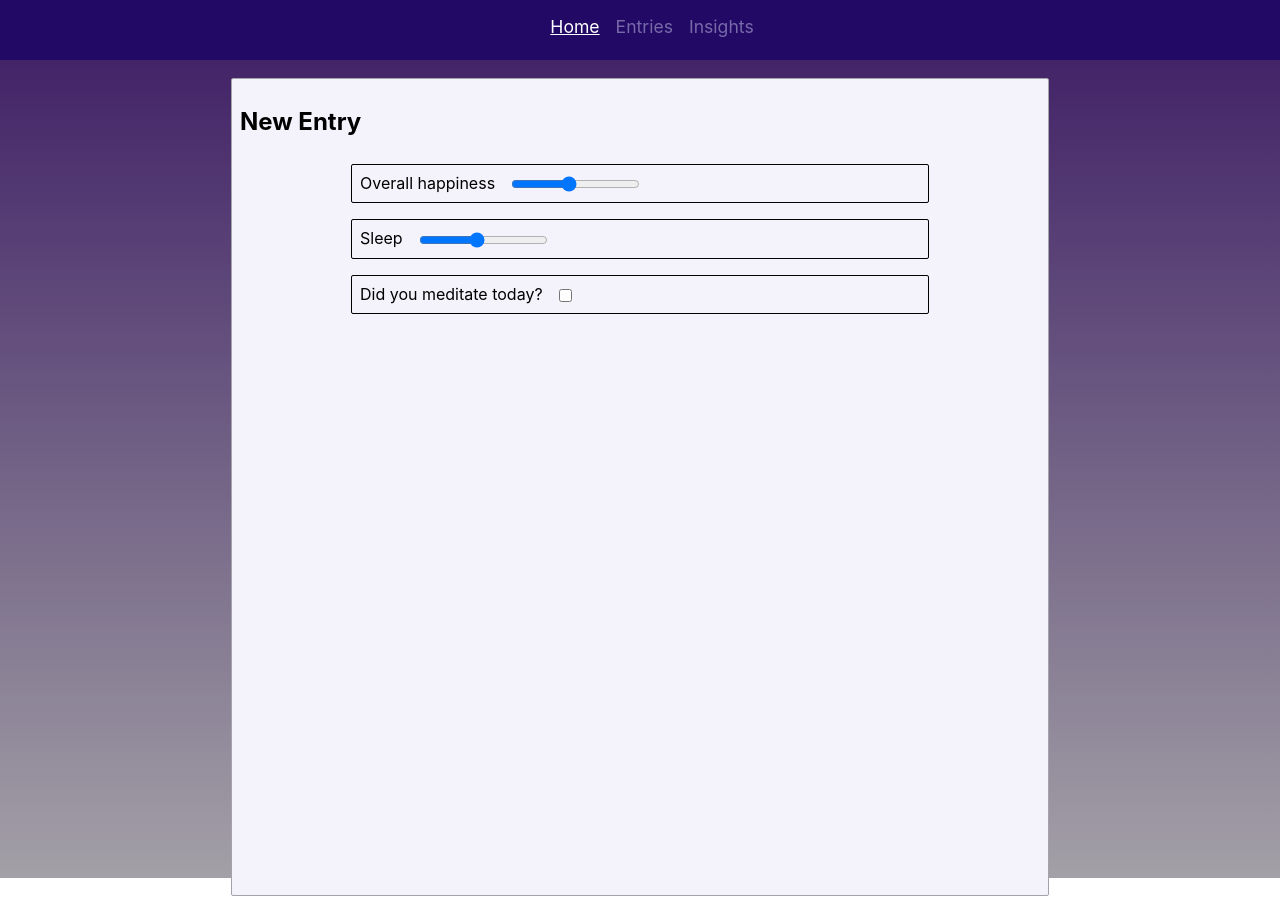
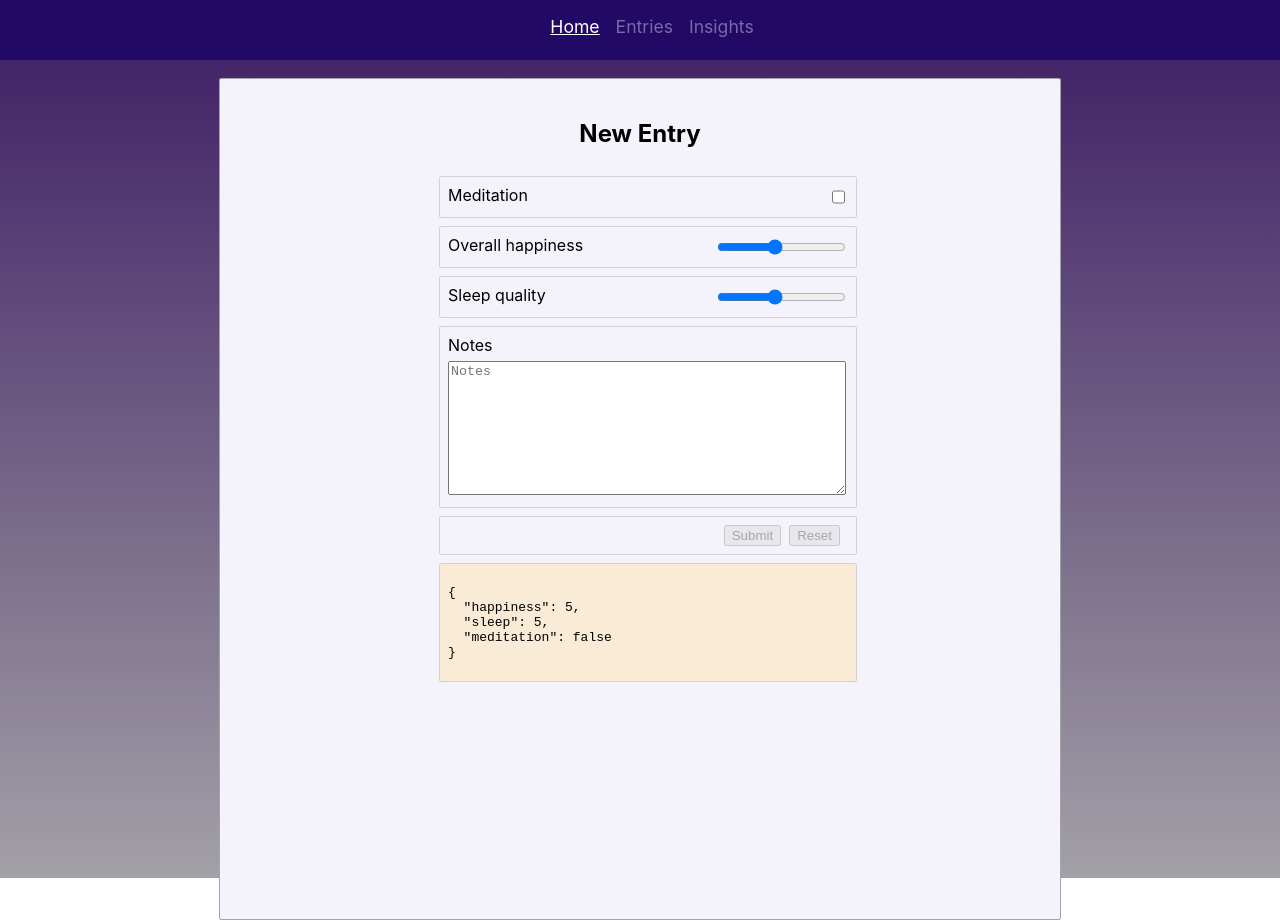
Before and after one commit to Jonezky/mindful-diary, a React (Create React App) app: page / in a window 1280 px wide. Before the commit the page ends 896 px from the top, so only its background shows below. Built offline with nearby package versions, Linux system fonts and the light colour scheme.

Commit message:
Rewrite form and formElement with react-final-form

```diff
--- a/package.json
+++ b/package.json
@@ -3,8 +3,10 @@
   "version": "0.1.0",
   "private": true,
   "dependencies": {
+    "final-form": "^4.18.5",
     "react": "^16.9.0",
     "react-dom": "^16.9.0",
+    "react-final-form": "^6.3.0",
     "react-router-dom": "^5.0.1",
     "react-scripts": "3.1.2"
   },
--- a/src/UI/Layout/layout.module.css
+++ b/src/UI/Layout/layout.module.css
@@ -1,3 +1,14 @@
+.mainBody {
+    background: #432468;
+    background: -moz-linear-gradient(top, #432468 0%, #7c6f8c 60%, #a3a0a7 100%);
+    background: -webkit-linear-gradient(top, #432468 0%,#7c6f8c 60%,#a3a0a7 100%);
+    background: linear-gradient(to bottom, #432468 0%,#7c6f8c 60%,#a3a0a7 100%);
+    filter: progid:DXImageTransform.Microsoft.gradient( startColorstr='#432468', endColorstr='#a3a0a7',GradientType=0 );
+    height: 100vh;
+    width: 100%;
+    padding-top: 18px;
+}
+
 .mainContent {
     width: 50%;
     min-width: 800px;
@@ -7,17 +18,12 @@
     border: 1px #A4A2AA solid;
     border-radius: 2px;
     display: flex;
-    box-shadow: 4px 4px 4px 0px rgba(128,128,128,0.75) 0px 0 15px;
+    justify-content: center;
+    box-shadow: 4px 4px 4px 0px rgba(128,128,128,1) 0px 0 15px;
     background-color: #F4F2FA;
-    padding: 8px;
+    padding: 20px;
 }
 
-.mainBody {
-    background: #432468;
-    background: -moz-linear-gradient(top, #432468 0%, #7c6f8c 60%, #a3a0a7 100%);
-    background: -webkit-linear-gradient(top, #432468 0%,#7c6f8c 60%,#a3a0a7 100%);
-    background: linear-gradient(to bottom, #432468 0%,#7c6f8c 60%,#a3a0a7 100%);
-    filter: progid:DXImageTransform.Microsoft.gradient( startColorstr='#432468', endColorstr='#a3a0a7',GradientType=0 );
-    height: 100vh;
-    padding-top: 18px;
+h2 {
+    text-align: center;
 }
--- a/src/components/entryForm/entryForm.js
+++ b/src/components/entryForm/entryForm.js
@@ -1,16 +1,82 @@
 import React from 'react';
 import classes from './entryForm.module.css';
 import FormElement from './formElement/formElement';
+import {Form, Field} from 'react-final-form';
 
 const EntryForm = () => {
-    return (
-        <div className={classes.main}>
-            <h2>New Entry</h2>
-            <FormElement type="range" name="happiness" text="Overall happiness"/>
-            <FormElement type="range" name="sleep" text="Sleep" />
-            <FormElement type="checkbox" name="meditation" text="Did you meditate today?"/>
-        </div>
-    )
-}
+  const oldForm = (
+    <div className={classes.main}>
+      <h2>New Entry</h2>
+      <FormElement type="range" name="happiness" text="Overall happiness" />
+      <FormElement type="range" name="sleep" text="Sleep" />
+      <FormElement
+        type="checkbox"
+        name="meditation"
+        text="Did you meditate today?"
+      />
+    </div>
+  );
+
+  const sleep = ms => new Promise(resolve => setTimeout(resolve, ms));
+
+  const onSubmit = async values => {
+    await sleep(300);
+    window.alert(JSON.stringify(values, 0, 2));
+  };
+
+  const newForm = (
+    <>
+      <div className={classes.main}>
+        <h2>New Entry</h2>
+        <Form
+          onSubmit={onSubmit}
+          initialValues={{happiness: 5, sleep: 5, meditation: false}}
+          render={({handleSubmit, form, submitting, pristine, values}) => (
+            <form onSubmit={handleSubmit}>
+              <FormElement
+                type="checkbox"
+                name="meditation"
+                text="Meditation"
+              />
+
+              <FormElement
+                type="range"
+                name="happiness"
+                text="Overall happiness"
+              />
+
+              <FormElement
+                type="range"
+                name="sleep"
+                text="Sleep quality"
+              />
+
+              <FormElement type="notes" placeholder="Notes" />
+
+              <div className={classes.buttons}>
+                <button type="submit" disabled={submitting || pristine}>
+                  Submit
+                </button>
+
+                <button
+                  type="button"
+                  onClick={form.reset}
+                  disabled={submitting || pristine}
+                >
+                  Reset
+                </button>
+              </div>
+              <div className={classes.preview}>
+                <pre>{JSON.stringify(values, 0, 2)}</pre>
+              </div>
+            </form>
+          )}
+        />
+      </div>
+    </>
+  );
+
+  return newForm;
+};
 
 export default EntryForm;
--- a/src/components/entryForm/entryForm.module.css
+++ b/src/components/entryForm/entryForm.module.css
@@ -2,4 +2,29 @@
   width: 100%;
   display: flex;
   flex-flow: column;
+  justify-content: flex-start;
+  align-items: center;
 }
+
+.buttons, .preview {
+  border-radius: 2px;
+  margin: 8px auto;
+  padding: 8px;
+  width: 70%;
+  min-width: 400px;
+  border: 1px solid lightgray;
+  margin-left: 1rem;
+}
+
+.buttons {
+  display: flex;
+  justify-content: flex-end;
+}
+
+button {
+  margin-right: 8px;
+}
+
+.preview {
+  background-color: antiquewhite;
+}
--- a/src/components/entryForm/formElement/formElement.js
+++ b/src/components/entryForm/formElement/formElement.js
@@ -1,46 +1,60 @@
 import React from 'react';
 import classes from './formElement.module.css';
+import {Field} from 'react-final-form';
 
 const FormElement = props => {
+  const chooseElement = props => {
+    switch (props.type) {
+      case 'checkbox':
+        return checkbox;
+      case 'range':
+        return range;
+      case 'notes':
+        return notes;
 
-    const chooseElement = (props) => {
-        switch(props.type){
-            case "checkbox": return checkbox;
-            case "range": return range;
+      default:
+        return;
+    }
+  };
 
-            default: return;
-        }
-    }
+  const notes = (
+    <div className={classes.notes}>
+      <label for="notes">Notes</label>
+      <div className={classes.noteboxContainer}>
+      <Field className={classes.notebox} id="notes" name="notes" component="textarea" placeholder={props.placeholder} />
+    </div>
+    </div>
+  );
 
-    const checkbox = (
+  const checkbox = (
     <div className={classes.input}>
       <label for={props.name}>{props.text}</label>
-      <input
+      <Field
+        name={props.name}
+        id={props.name}
+        component="input"
         type="checkbox"
-        min="1"
-        max="10"
-        step="0.5"
-        defaultValue="5"
-        name={props.name}
-      ></input>
+      />
     </div>
   );
 
   const range = (
     <div className={classes.input}>
       <label for={props.name}>{props.text}</label>
-      <input
+      <Field
+        name={props.name}
+        id={props.name}
+        component="input"
         type="range"
         min="1"
         max="10"
         step="0.5"
         defaultValue="5"
-        name={props.name}
-      ></input>
+      />
     </div>
   );
 
-  return <div className={classes.main}>{chooseElement(props)}</div>;
+  return chooseElement(props);
 };
 
 export default FormElement;
--- a/src/components/entryForm/formElement/formElement.module.css
+++ b/src/components/entryForm/formElement/formElement.module.css
@@ -1,13 +1,36 @@
-.main {
-    width: 70%;
-    min-width: 300px;
-    border: 1px solid black;
+
+.input {
     border-radius: 2px;
     margin: 8px auto;
     padding: 8px;
+    width: 70%;
+    min-width: 400px;
+    border: 1px solid lightgray;
+    margin-left: 1rem;
+    height: 1.5rem;
+    display: flex;
+    justify-content: space-between;
 }
 
-input {
+label {
+    vertical-align: super;
+}
+
+.notes {
+    border-radius: 2px;
+    margin: 8px auto;
+    padding: 8px;
+    width: 70%;
+    min-width: 400px;
+    border: 1px solid lightgray;
     margin-left: 1rem;
-    vertical-align: middle;
 }
+
+.notebox {
+    width: 100%;
+    height: 8rem;
+}
+
+.noteboxContainer {
+    padding-right: 8px;
+}
```
Also changed, not shown: 1 other file (tests, documents, lock files or other folders).
